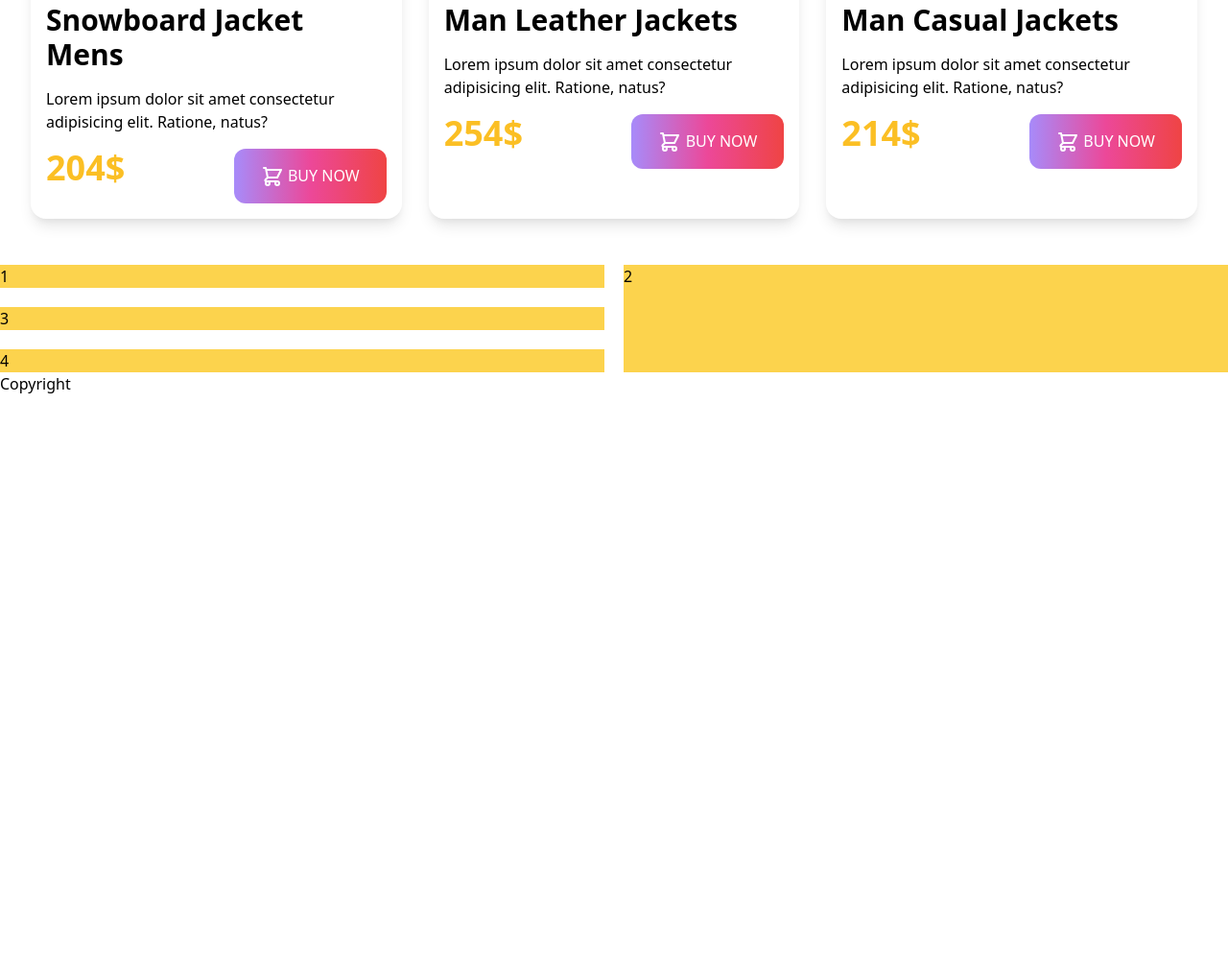
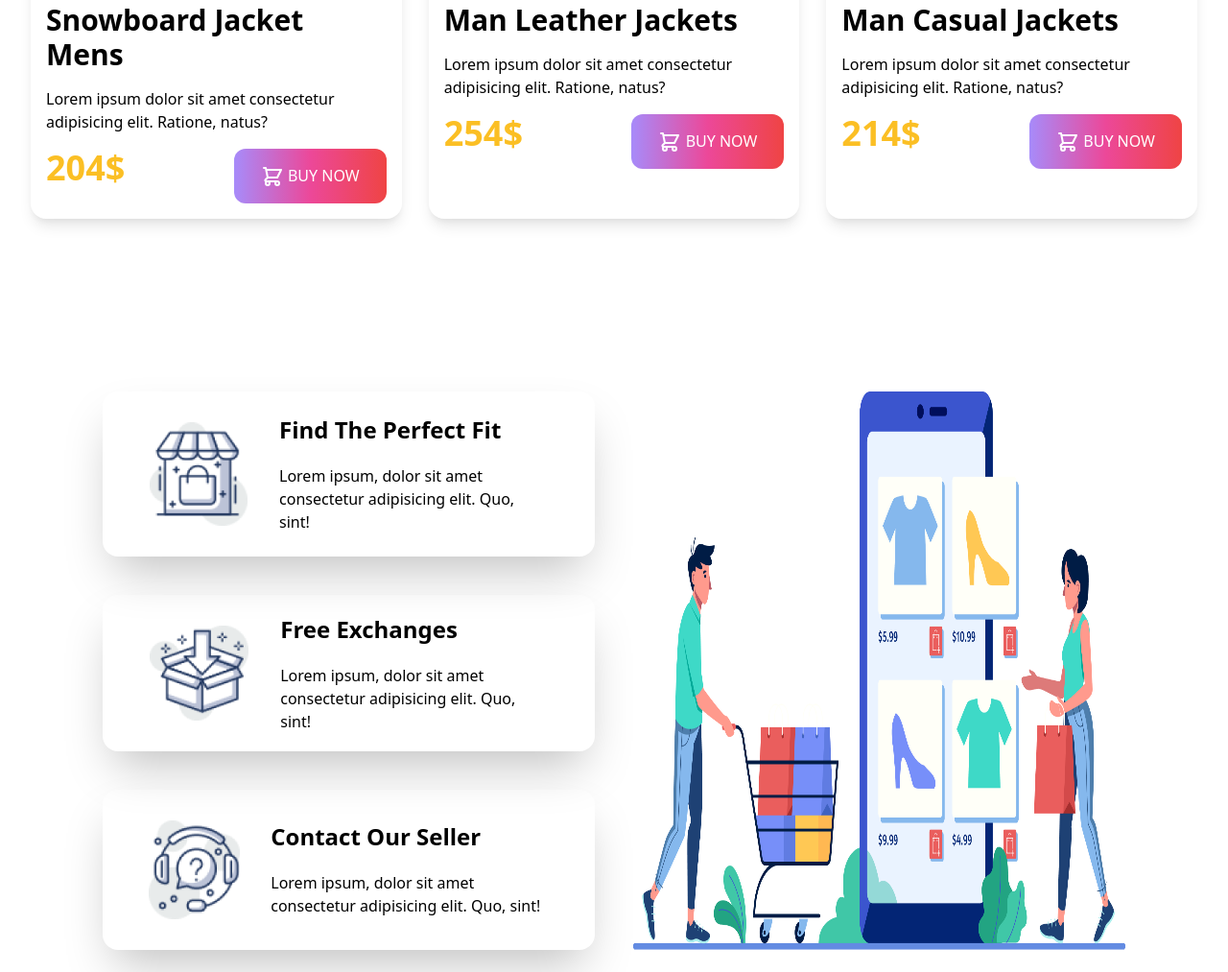
Before and after one commit to kaziragib18/Penguin-fashion-tailwind, a plain HTML site: page index.html in a window 1280 px wide. Shown: the part 1642-2655 px from the top of the page at 96% size. Before the commit the page ends 2054 px from the top, so only its background shows below. Drawn offline with nearby package versions, Linux system fonts and the light colour scheme.

Commit message:
Feature section

```diff
--- a/index.html
+++ b/index.html
@@ -54,7 +54,7 @@
                                 xmlns="http://www.w3.org/2000/svg" class="inline h-6 w-6" fill="none"
                                 viewBox="0 0 24 24" stroke="currentColor">
                                 <path stroke-linecap="round" stroke-linejoin="round" stroke-width="2"
-                                    d="M3 3h2l.4 2M7 13h10l4-8H5.4M7 13L5.4 5M7 13l-2.293 2.293c-.63.63-.184 1.707.707 1.707H17m0 0a2 2 0 100 4 2 2 0 000-4zm-8 2a2 2 0 11-4 0 2 2 0 014 0z"/>
+                                    d="M3 3h2l.4 2M7 13h10l4-8H5.4M7 13L5.4 5M7 13l-2.293 2.293c-.63.63-.184 1.707.707 1.707H17m0 0a2 2 0 100 4 2 2 0 000-4zm-8 2a2 2 0 11-4 0 2 2 0 014 0z" />
                             </svg>
                             Buy Now</button>
                     </div>
@@ -72,7 +72,7 @@
                                 xmlns="http://www.w3.org/2000/svg" class="inline h-6 w-6" fill="none"
                                 viewBox="0 0 24 24" stroke="currentColor">
                                 <path stroke-linecap="round" stroke-linejoin="round" stroke-width="2"
-                                    d="M3 3h2l.4 2M7 13h10l4-8H5.4M7 13L5.4 5M7 13l-2.293 2.293c-.63.63-.184 1.707.707 1.707H17m0 0a2 2 0 100 4 2 2 0 000-4zm-8 2a2 2 0 11-4 0 2 2 0 014 0z"/>
+                                    d="M3 3h2l.4 2M7 13h10l4-8H5.4M7 13L5.4 5M7 13l-2.293 2.293c-.63.63-.184 1.707.707 1.707H17m0 0a2 2 0 100 4 2 2 0 000-4zm-8 2a2 2 0 11-4 0 2 2 0 014 0z" />
                             </svg>
                             Buy Now</button>
                     </div>
@@ -90,7 +90,7 @@
                                 xmlns="http://www.w3.org/2000/svg" class="inline h-6 w-6" fill="none"
                                 viewBox="0 0 24 24" stroke="currentColor">
                                 <path stroke-linecap="round" stroke-linejoin="round" stroke-width="2"
-                                    d="M3 3h2l.4 2M7 13h10l4-8H5.4M7 13L5.4 5M7 13l-2.293 2.293c-.63.63-.184 1.707.707 1.707H17m0 0a2 2 0 100 4 2 2 0 000-4zm-8 2a2 2 0 11-4 0 2 2 0 014 0z"/>
+                                    d="M3 3h2l.4 2M7 13h10l4-8H5.4M7 13L5.4 5M7 13l-2.293 2.293c-.63.63-.184 1.707.707 1.707H17m0 0a2 2 0 100 4 2 2 0 000-4zm-8 2a2 2 0 11-4 0 2 2 0 014 0z" />
                             </svg>
                             Buy Now</button>
                     </div>
@@ -117,7 +117,7 @@
                                 xmlns="http://www.w3.org/2000/svg" class="inline h-6 w-6" fill="none"
                                 viewBox="0 0 24 24" stroke="currentColor">
                                 <path stroke-linecap="round" stroke-linejoin="round" stroke-width="2"
-                                    d="M3 3h2l.4 2M7 13h10l4-8H5.4M7 13L5.4 5M7 13l-2.293 2.293c-.63.63-.184 1.707.707 1.707H17m0 0a2 2 0 100 4 2 2 0 000-4zm-8 2a2 2 0 11-4 0 2 2 0 014 0z"/>
+                                    d="M3 3h2l.4 2M7 13h10l4-8H5.4M7 13L5.4 5M7 13l-2.293 2.293c-.63.63-.184 1.707.707 1.707H17m0 0a2 2 0 100 4 2 2 0 000-4zm-8 2a2 2 0 11-4 0 2 2 0 014 0z" />
                             </svg>
                             Buy Now</button>
                     </div>
@@ -135,7 +135,7 @@
                                 xmlns="http://www.w3.org/2000/svg" class="inline h-6 w-6" fill="none"
                                 viewBox="0 0 24 24" stroke="currentColor">
                                 <path stroke-linecap="round" stroke-linejoin="round" stroke-width="2"
-                                    d="M3 3h2l.4 2M7 13h10l4-8H5.4M7 13L5.4 5M7 13l-2.293 2.293c-.63.63-.184 1.707.707 1.707H17m0 0a2 2 0 100 4 2 2 0 000-4zm-8 2a2 2 0 11-4 0 2 2 0 014 0z"/>
+                                    d="M3 3h2l.4 2M7 13h10l4-8H5.4M7 13L5.4 5M7 13l-2.293 2.293c-.63.63-.184 1.707.707 1.707H17m0 0a2 2 0 100 4 2 2 0 000-4zm-8 2a2 2 0 11-4 0 2 2 0 014 0z" />
                             </svg>
                             Buy Now</button>
                     </div>
@@ -153,7 +153,7 @@
                                 xmlns="http://www.w3.org/2000/svg" class="inline h-6 w-6" fill="none"
                                 viewBox="0 0 24 24" stroke="currentColor">
                                 <path stroke-linecap="round" stroke-linejoin="round" stroke-width="2"
-                                    d="M3 3h2l.4 2M7 13h10l4-8H5.4M7 13L5.4 5M7 13l-2.293 2.293c-.63.63-.184 1.707.707 1.707H17m0 0a2 2 0 100 4 2 2 0 000-4zm-8 2a2 2 0 11-4 0 2 2 0 014 0z"/>
+                                    d="M3 3h2l.4 2M7 13h10l4-8H5.4M7 13L5.4 5M7 13l-2.293 2.293c-.63.63-.184 1.707.707 1.707H17m0 0a2 2 0 100 4 2 2 0 000-4zm-8 2a2 2 0 11-4 0 2 2 0 014 0z" />
                             </svg>
                             Buy Now</button>
                     </div>
@@ -161,14 +161,50 @@
             </div>
         </section>
 
-        <!-- Feature section  -->
-        <section class="grid grid-cols-2 gap-5">
-            <div class="bg-yellow-300">1</div>
-            <div class="bg-yellow-300 row-span-3">2</div>
-            <div class="bg-yellow-300">3</div>
-            <div class="bg-yellow-300">4</div>
+        <!-- Feature Section-->
+        <section class="my-40">
+            <div class="mx-auto w-10/12 py-5 grid grid-cols-1 lg:grid-cols-2 gap-10">
+                <div class="lg:col-start-2 lg:row-span-3 order-1 lg:order-2">
+                    <img class="w-full h-full" src="images/shopping.png" alt="">
+                </div>
+                <div class="order-2 lg:order-1">
+                    <div class="flex justify-center flex-col md:flex-row items-center  shadow-2xl rounded-2xl p-4">
+                        <div class="flex items-center justify-center p-4">
+                            <img class="md:w-3/4 w-4/12" src="icons/image 12.png" alt="">
+                        </div>
+                        <div class="space-y-5 text-center md:text-left">
+                            <h1 class="text-2xl font-bold capitalize">Find the Perfect Fit</h1>
+                            <p class="font-medium md:pr-10">Lorem ipsum, dolor sit amet consectetur adipisicing elit.
+                                Quo, sint!</p>
+                        </div>
+                    </div>
+                </div>
+                <div class=" order-3">
+                    <div class="flex justify-center flex-col md:flex-row items-center  shadow-2xl rounded-2xl p-4">
+                        <div class="flex items-center justify-center p-4">
+                            <img class="md:w-3/4 w-4/12" src="icons/image 13.png" alt="">
+                        </div>
+                        <div class="space-y-5 text-center md:text-left">
+                            <h1 class="text-2xl font-bold capitalize">Free Exchanges</h1>
+                            <p class="font-medium md:pr-10">Lorem ipsum, dolor sit amet consectetur adipisicing elit.
+                                Quo, sint!</p>
+                        </div>
+                    </div>
+                </div>
+                <div class="order-4">
+                    <div class="flex justify-center flex-col md:flex-row items-center  shadow-2xl rounded-2xl p-4">
+                        <div class="flex items-center justify-center p-4">
+                            <img class="md:w-3/4 w-4/12" src="icons/image 14.png" alt="">
+                        </div>
+                        <div class="space-y-5 text-center md:text-left">
+                            <h1 class="text-2xl font-bold capitalize">Contact Our Seller</h1>
+                            <p class="font-medium md:pr-10">Lorem ipsum, dolor sit amet consectetur adipisicing elit.
+                                Quo, sint!</p>
+                        </div>
+                    </div>
+                </div>
+            </div>
         </section>
-
     </main>
     <footer>
         <p>Copyright</p>
```
